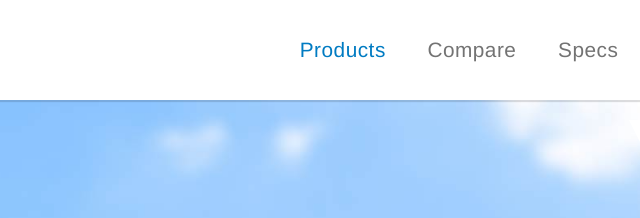
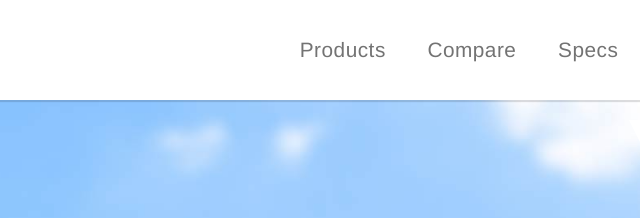
Before and after one commit to abdullahshafiq/x4robotic, a plain HTML site: page index.html in a window 1280 px wide. Shown: the top 218 px of the page, 288-928 px from the left. Drawn offline with Linux system fonts and the light colour scheme; a script that the page names is missing.

Commit message:
Fixed Navigation

```diff
--- a/css/app.css
+++ b/css/app.css
@@ -617,7 +617,6 @@ section{padding:4rem 0}
 .leftAngle-short{text-indent:-9999px;border-top:40px solid #007bc2;border-right:45px solid transparent;top:-2px;left:50%}
 .padding-b-z{padding-bottom:0!important}
 .padding-t-z{padding-top:0!important}
-.sticky-wrapper{transition:all .74s}
 .under-water{background-size:cover;background:url(../img/healthier-clean-background.jpg) center center no-repeat fixed}
 .list-inline{list-style:none;padding:0;margin-left:0}
 .list-inline li{display:inline;padding:.5rem 1rem;font-size:.9em}
--- a/index.html
+++ b/index.html
@@ -31,7 +31,7 @@
             <input type="checkbox" id="nav-toggle" class="nav-toggle">
             <nav>
                 <ul>
-                    <li><a class="active" href="robotic-pool-cleaner.html">Products</a></li>
+                    <li><a href="robotic-pool-cleaner.html">Products</a></li>
                     <li><a href="compare.html">Compare</a></li>
                     <li><a href="robotic-pool-cleaner.html#specifications">Specs</a></li>
                     <li><a href="warranty.html">Warranty</a></li>
```
